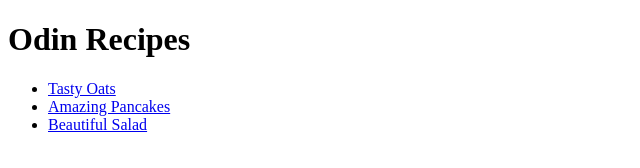
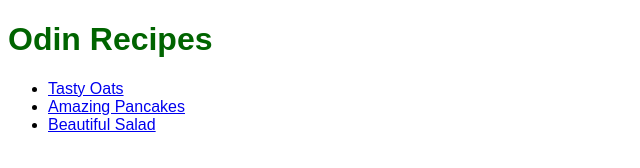
Before and after one commit to ykstv/odin-recipes, a plain HTML site: page index.html in a window 1280 px wide. Shown: the whole page, without its empty margins (0-640 px from the left). Drawn offline with Linux system fonts and the light colour scheme.

Commit message:
Add Styles

```diff
--- a/index.html
+++ b/index.html
@@ -4,13 +4,14 @@
     <meta charset="UTF-8">
     <meta name="viewport" content="width=device-width, initial-scale=1.0">
     <title>Document</title>
+    <link rel="stylesheet" href="style.css">
 </head>
 <body>
     <h1>Odin Recipes</h1>
     <ul>
-        <li><a href="recipes/oats.html">Tasty Oats</a></li>
-        <li><a href="recipes/pancakes.html">Amazing Pancakes</a></li>
-        <li><a href="recipes/salad.html">Beautiful Salad</a></li>
+        <li class="mainnav"><a href="recipes/oats.html">Tasty Oats</a></li>
+        <li class="mainnav"><a href="recipes/pancakes.html">Amazing Pancakes</a></li>
+        <li class="mainnav"><a href="recipes/salad.html">Beautiful Salad</a></li>
     </ul>
 </body>
 </html>
--- /dev/null
+++ b/style.css
@@ -0,0 +1,15 @@
+* {
+    font-family: Arial, Helvetica, sans-serif;
+}
+
+ul {
+    font-style: italic;
+}
+
+h1, h2, h3 {
+    color: darkgreen;
+}
+
+.mainnav {
+    font-style: normal;
+}
```
Also changed, not shown: recipes/oats.html (+1 -0 lines), recipes/pancakes.html (+1 -0 lines), recipes/salad.html (+1 -0 lines).
